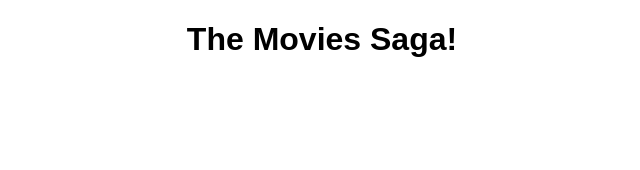
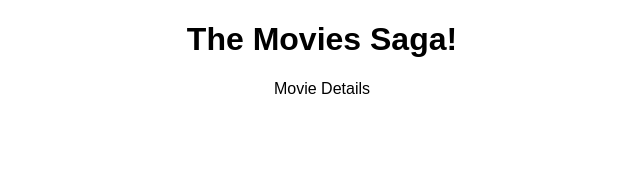
Before and after one commit to MariaIsabelG/weekend-movie-sagas, a React (Create React App) app: page /#/details in a window 1280 px wide. Shown: the top 170 px of the page, without its empty margins (318-958 px from the left). Built offline with nearby package versions, Linux system fonts and the light colour scheme.

Commit message:
added a MovieDetails component

```diff
--- a/src/components/App/App.js
+++ b/src/components/App/App.js
@@ -1,6 +1,7 @@
 import {HashRouter as Router, Route} from 'react-router-dom';
 import './App.css';
 import MovieList from '../MovieList/MovieList'
+import MovieDetails from '../MovieDetails/MovieDetails';
 
 function App() {
   return (
@@ -12,6 +13,9 @@ function App() {
         </Route>
 
         {/* Details page */}
+        <Route path="/details" exact>
+          <MovieDetails />
+        </Route>
 
         {/* Add Movie page */}
       </Router>
--- /dev/null
+++ b/src/components/MovieDetails/MovieDetails.jsx
@@ -0,0 +1,7 @@
+function MovieDetails (){
+    return (
+        <p>Movie Details</p>
+    )
+}
+
+export default MovieDetails;
```
Also changed, not shown: 1 other file (tests, documents, lock files or other folders).
